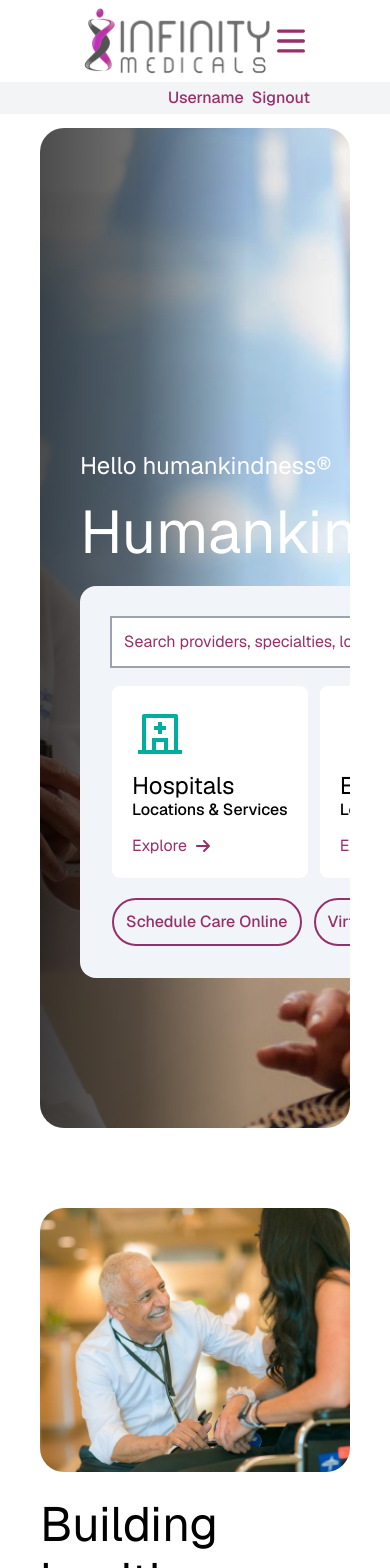
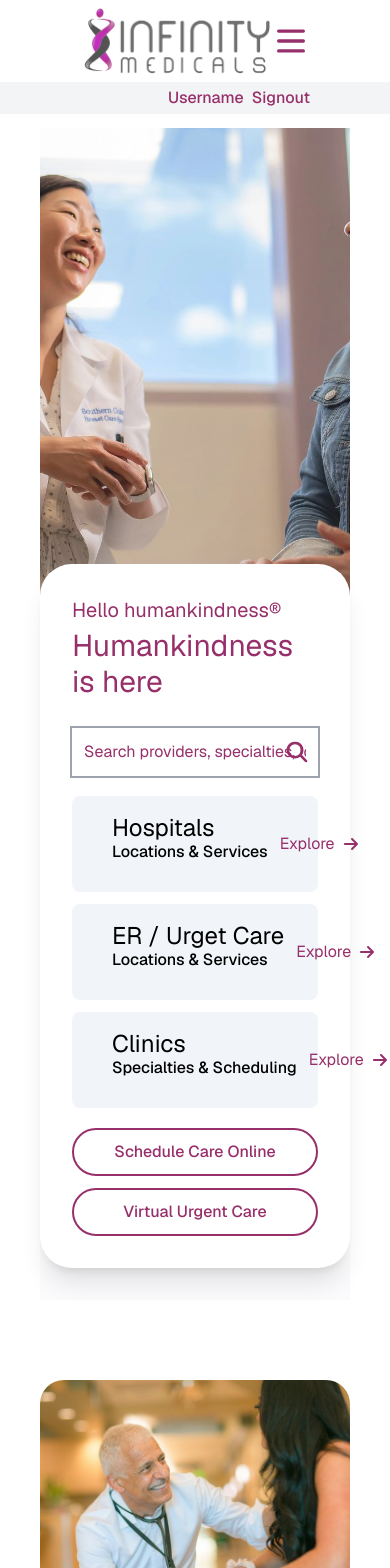
Before and after one commit to hossamelhattab/Learningmedicalproject, a Next.js app: page / in a window 390 px wide. Shown: the top 1568 px of the page. Built offline with nearby package versions, Linux system fonts and the light colour scheme.

Commit message:
restyle hero section for mobile

```diff
--- a/src/app/page.tsx
+++ b/src/app/page.tsx
@@ -27,14 +27,20 @@ export default function Home() {
     <div className="font-[family-name:var(--font-geist-sans)]">
       <Navbar />
 
-      {/* Hero */}
       <div className="mt-32 px-10">
+        {/* Hero 2 */}
         <div
-          className="rounded-3xl relative flex flex-col overflow-hidden bg-none
-        before:content-[''] before:w-full before:h-full before:absolute before:top-0 before:z-[1] before:bg-[linear-gradient(to_right,rgba(0,0,0,0.7)_0%,rgba(0,0,0,0.55)_32%,rgba(0,0,0,0.1)_67%,rgba(0,0,0,0)_100%)]
-        "
+          className="relative flex flex-col justify-center bg-[#F2F3F7]
+         lg:!items-start lg:bg-none lg:overflow-hidden lg:pb-[56.25%] lg:mx-[5rem] lg:rounded-[2rem] lg:!h-auto
+         lg:before:content-[''] lg:before:w-full lg:before:h-full lg:before:absolute lg:before:top-0 lg:before:z-[1] lg:before:bg-[linear-gradient(to_right,rgba(0,0,0,0.7)_0%,rgba(0,0,0,0.55)_32%,rgba(0,0,0,0.1)_67%,rgba(0,0,0,0)_100%)]
+         before:content-[''] before:w-full before:h-full before:absolute before:top-0 before:z-[1] before:bg-[linear-gradient(to_top,rgba(255,255,255,0.7)_0%,rgba(255,255,255,0.55)_32%,rgba(255,255,255,0.1)_67%,rgba(255,255,255,0)_100%)]
+         "
         >
-          <div className="relative h-[1000px] w-full">
+          <div
+            className="lg:!absolute lg:top-0 lg:left-0 lg:w-full lg:h-full
+          relative h-[500px]
+          "
+          >
             <Image
               fill
               src="/homepage.jpg"
@@ -43,11 +49,30 @@ export default function Home() {
             />
           </div>
 
-          <div className="absolute ml-10 bottom-[15%] z-[1]">
-            <p className="text-2xl text-white mb-5">Hello humankindness®</p>
-            <p className="text-6xl text-white mb-6">Humankindness is here</p>
+          <div
+            className="lg:mt-0 lg:bg-none lg:!absolute lg:px-[3rem] lg:bottom-[5%]
+            z-[2] pb-[2rem] -mt-[4rem] bg-transparent
 
-            <div className="bg-slate-100 rounded-2xl flex flex-col gap-5 p-8">
+          "
+          >
+            <div className="lg:block hidden">
+              <p className="text-2xl text-white mb-5">Hello humankindness®</p>
+              <p className="text-6xl text-white mb-6">Humankindness is here</p>
+            </div>
+
+            <div
+              className="
+              lg:p-[3rem] lg:m-w-[84rem] lg:bg-[#F2F2F2]
+              rounded-[2rem] bg-white p-[2rem]
+              flex flex-col gap-5
+              shadow-xl
+            "
+            >
+              <div className="lg:hidden block text-ppink">
+                <p className="text-xl mb-1">Hello humankindness®</p>
+                <p className="text-3xl mb-2">Humankindness is here</p>
+              </div>
+
               <div className="w-full relative text-ppink">
                 <input
                   placeholder="Search providers, specialties, locations and services"
@@ -60,11 +85,16 @@ export default function Home() {
                 />
               </div>
 
-              <div className="flex gap-3">
+              <div className="flex lg:flex-row flex-col gap-3">
                 <HeroActionCards />
               </div>
 
-              <div className="flex gap-3">
+              <div
+                className="
+                lg:flex-row
+                flex flex-col gap-3
+              "
+              >
                 <Link
                   href="/"
                   className="text-ppink text-center font-medium border-2 border-ppink rounded-full px-3 py-2.5 hover:bg-ppink hover:text-white transition-colors duration-300"
@@ -216,7 +246,10 @@ const HeroActionCards = () => {
     <Link
       key={index}
       href={href}
-      className="bg-white w-full rounded-lg flex flex-col p-5 gap-3 group"
+      className="
+      bg-slate-100 w-full rounded-lg flex flex-row p-5 gap-3 group
+      lg:bg-white lg:!flex-col
+      "
     >
       <div className="w-[3.5rem] h-[3.5rem] text-[#00AE9D] group-hover:text-ppink p-1">
         {icon}
@@ -225,7 +258,7 @@ const HeroActionCards = () => {
         <h1 className="text-2xl leading-none whitespace-nowrap">{title}</h1>
         <p className="font-medium whitespace-nowrap">{description}</p>
       </div>
-      <h1 className="text-ppink flex gap-2 items-center">
+      <h1 className="text-ppink flex gap-2 items-center ml-auto lg:!ml-0">
         Explore
         <FaArrowRight className="group-hover:translate-x-2 transition duration-300" />
       </h1>
--- a/src/components/CarouselSection.jsx
+++ b/src/components/CarouselSection.tsx
@@ -1,8 +1,14 @@
 "use client";
-import { useState } from "react";
+import { JSX, SetStateAction, useState } from "react";
 import { FaArrowDown, FaArrowUp } from "react-icons/fa";
 
-function Carousel({ direction = "horizontal", slides }) {
+function Carousel({
+  direction = "horizontal",
+  slides,
+}: {
+  direction: "horizontal" | "vertical";
+  slides: JSX.Element[];
+}) {
   const [currentIndex, setCurrentIndex] = useState(0);
 
   const nextSlide = () => {
@@ -13,7 +19,7 @@ function Carousel({ direction = "horizontal", slides }) {
     setCurrentIndex((prev) => (prev - 1 + slides.length) % slides.length);
   };
 
-  const goToSlide = (index) => {
+  const goToSlide = (index: SetStateAction<number>) => {
     setCurrentIndex(index);
   };
 
```
Also changed, not shown: src/app/layout.tsx (+7 -0 lines), public/IsidoraSans-Medium.otf (added), public/IsidoraSans-SemiBold.otf (added).
